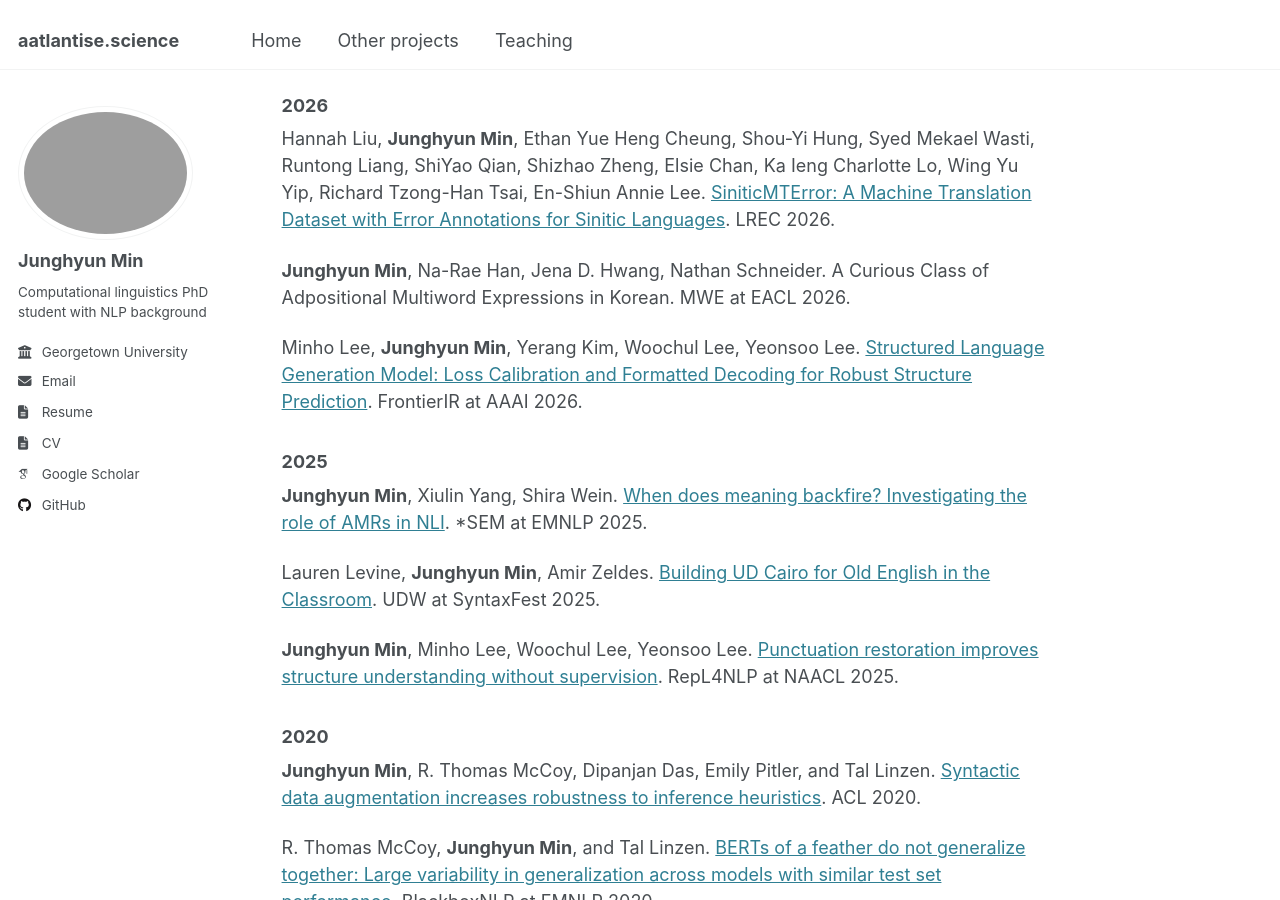
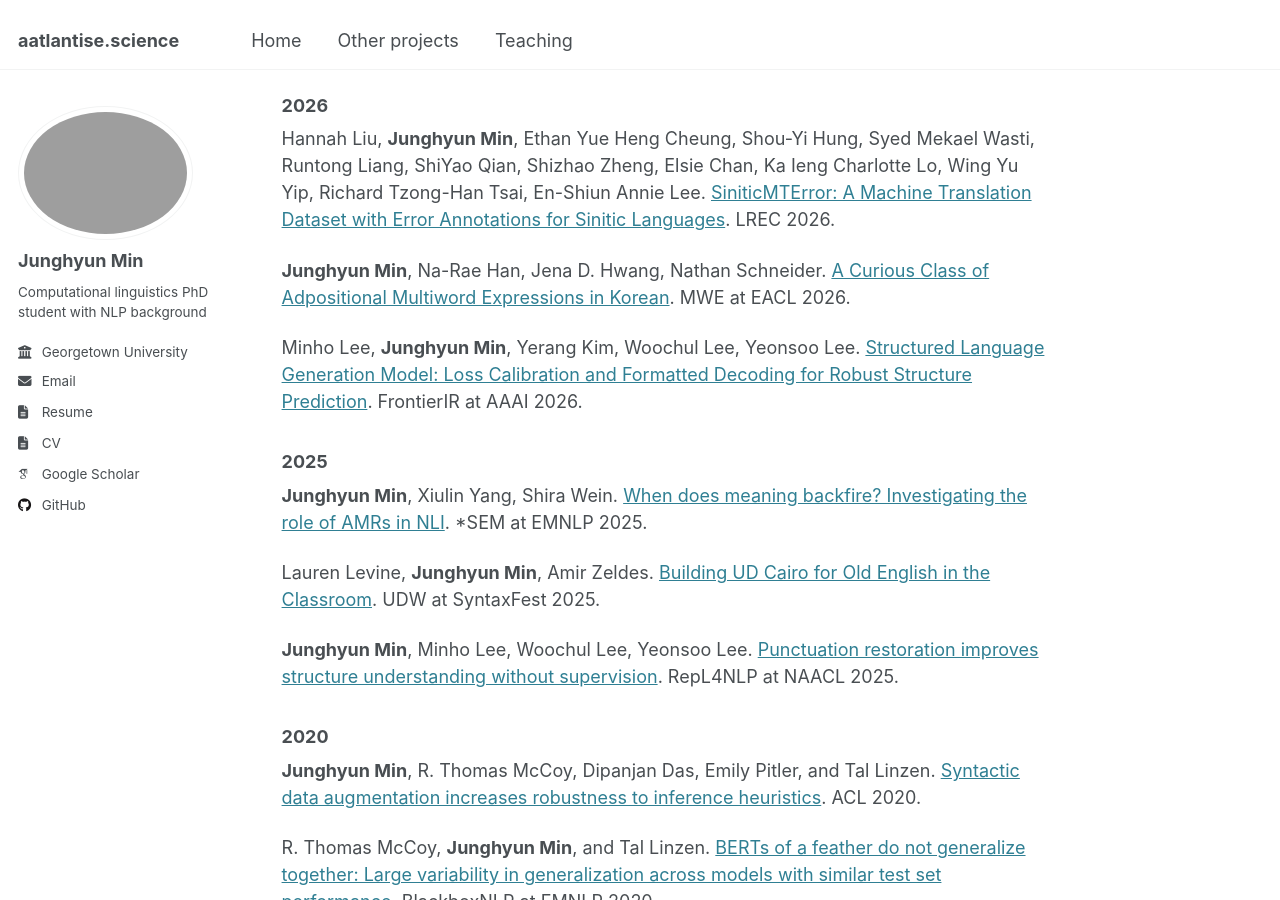
Before and after one commit to Aatlantise/aatlantise.github.io, a Jekyll site: the page built from _pages/about.md, in a window 1280 px wide and 900 px high, scrolled down 867 px. Built offline with Jekyll 4.4.1, drawn with Linux system fonts in a browser that asks for light colours; some web fonts are replaced; some of the changed lines change nothing that is shown.

Commit message:
[Chore] Paper link

```diff
--- a/_pages/about.md
+++ b/_pages/about.md
@@ -36,7 +36,7 @@ Hannah Liu, **Junghyun Min**, Ethan Yue Heng Cheung, Shou-Yi Hung, Syed Mekael W
 LREC 2026.
 
 **Junghyun Min**, Na-Rae Han, Jena D. Hwang, Nathan Schneider.
-A Curious Class of Adpositional Multiword Expressions in Korean.
+[A Curious Class of Adpositional Multiword Expressions in Korean](https://arxiv.org/abs/2602.16023).
 MWE at EACL 2026.
 
 Minho Lee, **Junghyun Min**, Yerang Kim, Woochul Lee, Yeonsoo Lee.
```
